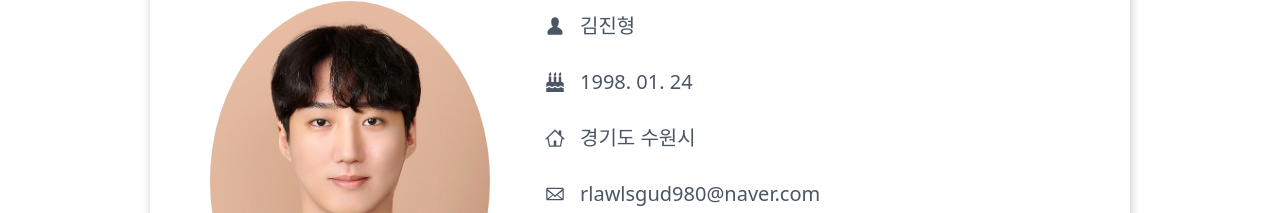
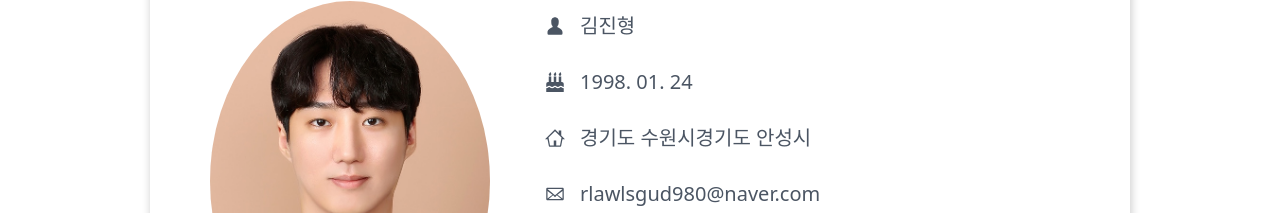
Before and after one commit to imk-jinh/next_portfolio, a Next.js app: page /about in a window 1280 px wide. Shown: the part 356-569 px from the top of the page. Built offline with nearby package versions, Linux system fonts and the light colour scheme.

Commit message:
경기도 안성시

```diff
--- a/pages/about.js
+++ b/pages/about.js
@@ -62,6 +62,7 @@ export default function About() {
                     ></path>
                   </svg>
                   <span>경기도 수원시</span>
+                  <span>경기도 안성시</span>
                 </li>
                 <li>
                   <svg
```
